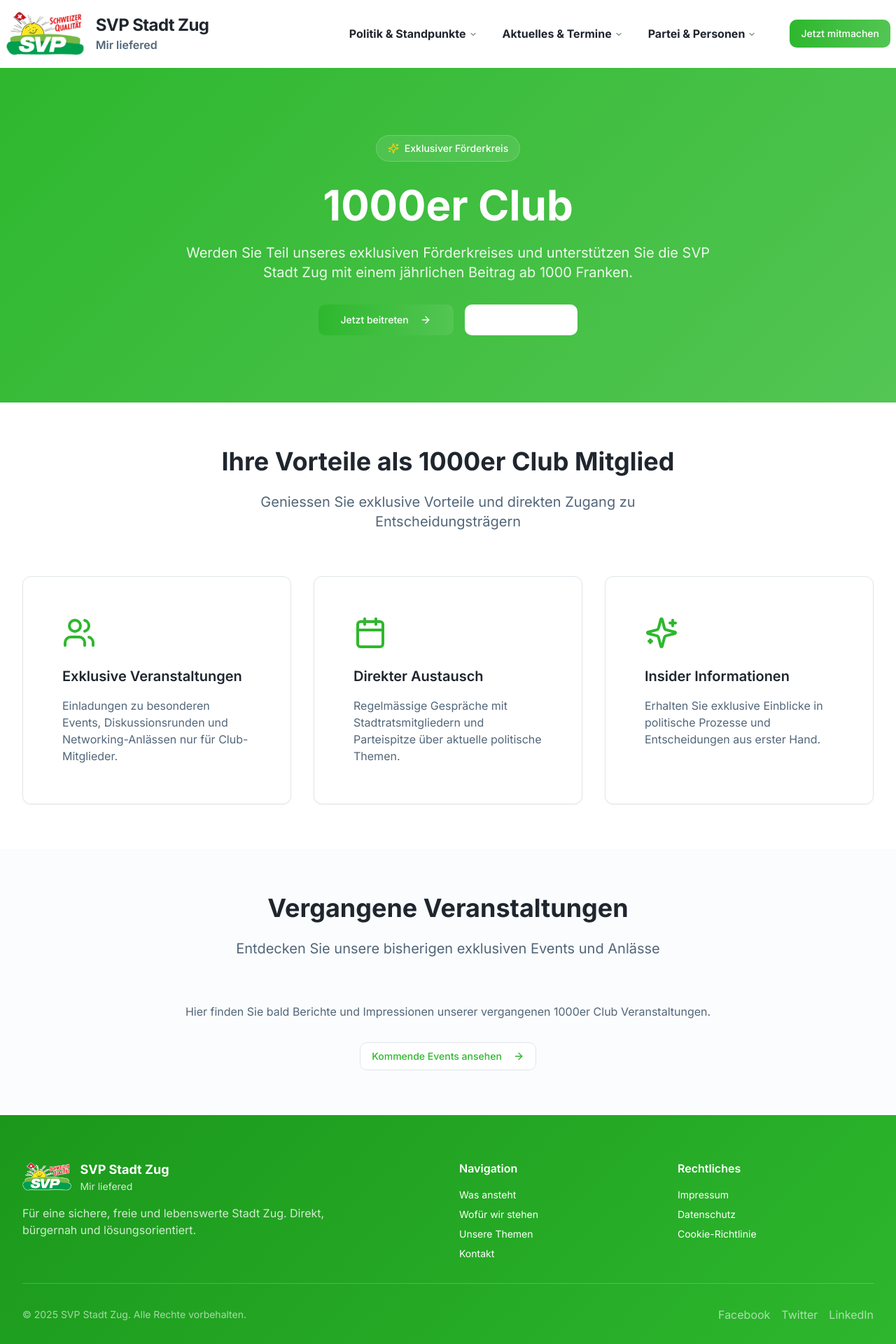
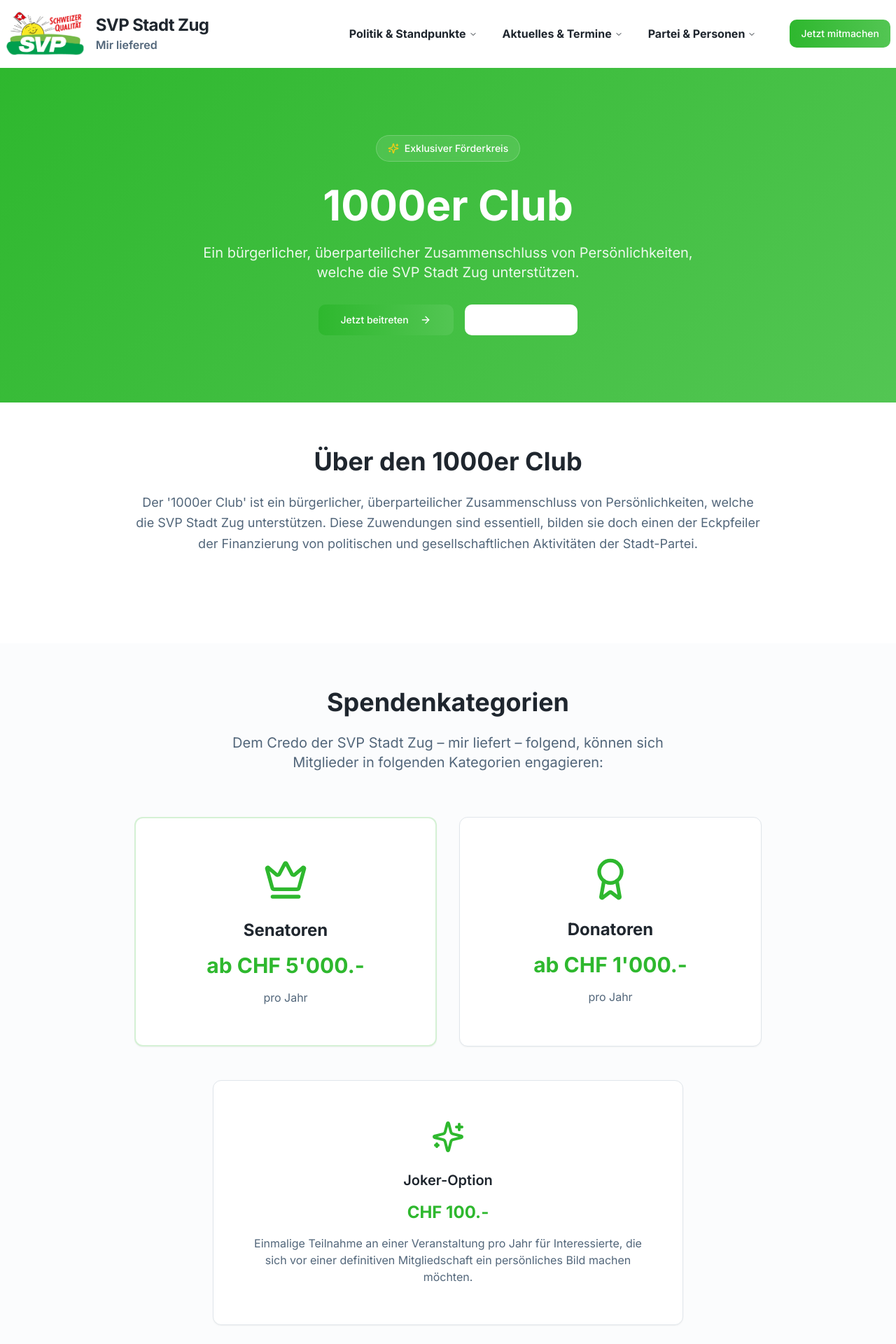
Before and after one commit to windo-ch/zug-stadt-kern, a React (Vite) app: page /1000er-club in a window 1280 px wide. Shown: the top 1920 px of the page at 70% size. Built offline with nearby package versions, Linux system fonts and the light colour scheme.

Commit message:
Add 1000er Club content
Updated the `TausenderClub.tsx` page with provided content, including descriptions of membership tiers, event information, and contact details.

```diff
--- a/src/pages/TausenderClub.tsx
+++ b/src/pages/TausenderClub.tsx
@@ -1,6 +1,6 @@
 import Header from "@/components/Header";
 import Footer from "@/components/Footer";
-import { Sparkles, Users, Calendar, ArrowRight } from "lucide-react";
+import { Sparkles, Users, Calendar, ArrowRight, Crown, Award, Mail, Phone } from "lucide-react";
 import { Button } from "@/components/ui/button";
 import { Card, CardContent } from "@/components/ui/card";
 
@@ -21,14 +21,16 @@ const TausenderClub = () => {
             1000er Club
           </h1>
           <p className="text-xl text-white/90 max-w-3xl mx-auto mb-8">
-            Werden Sie Teil unseres exklusiven Förderkreises und unterstützen Sie
-            die SVP Stadt Zug mit einem jährlichen Beitrag ab 1000 Franken.
+            Ein bürgerlicher, überparteilicher Zusammenschluss von Persönlichkeiten,
+            welche die SVP Stadt Zug unterstützen.
           </p>
 
           <div className="flex flex-col sm:flex-row gap-4 justify-center">
-            <Button size="lg" className="btn-hero">
+            <Button size="lg" className="btn-hero" asChild>
+              <a href="mailto:sekretariat.stadt@svp-zug.ch">
                 Jetzt beitreten
                 <ArrowRight className="ml-2 h-5 w-5" />
+              </a>
             </Button>
             <Button size="lg" variant="outline" className="border-white/30 text-white hover:bg-white/10">
               Mehr erfahren
@@ -37,54 +39,100 @@ const TausenderClub = () => {
         </div>
       </section>
 
+      {/* About Section */}
+      <section className="section-padding">
+        <div className="container-max mx-auto">
+          <div className="max-w-4xl mx-auto text-center mb-16">
+            <h2 className="text-3xl md:text-4xl font-bold mb-6">
+              Über den 1000er Club
+            </h2>
+            <p className="text-lg text-muted-foreground leading-relaxed">
+              Der '1000er Club' ist ein bürgerlicher, überparteilicher Zusammenschluss von Persönlichkeiten,
+              welche die SVP Stadt Zug unterstützen. Diese Zuwendungen sind essentiell, bilden sie doch einen
+              der Eckpfeiler der Finanzierung von politischen und gesellschaftlichen Aktivitäten der Stadt-Partei.
+            </p>
+          </div>
+        </div>
+      </section>
+
+      {/* Membership Categories */}
+      <section className="section-padding bg-muted/30">
+        <div className="container-max mx-auto">
+          <div className="text-center mb-16">
+            <h2 className="text-3xl md:text-4xl font-bold mb-6">
+              Spendenkategorien
+            </h2>
+            <p className="text-xl text-muted-foreground max-w-2xl mx-auto mb-8">
+              Dem Credo der SVP Stadt Zug – mir liefert – folgend, können sich Mitglieder in folgenden Kategorien engagieren:
+            </p>
+          </div>
+
+          <div className="grid md:grid-cols-2 gap-8 max-w-4xl mx-auto mb-12">
+            <Card className="card-elevated border-2 border-primary/20">
+              <CardContent className="p-8 text-center">
+                <Crown className="h-16 w-16 text-primary mx-auto mb-6" />
+                <h3 className="text-2xl font-bold mb-4">Senatoren</h3>
+                <p className="text-3xl font-bold text-primary mb-4">ab CHF 5'000.-</p>
+                <p className="text-muted-foreground">pro Jahr</p>
+              </CardContent>
+            </Card>
+
+            <Card className="card-elevated">
+              <CardContent className="p-8 text-center">
+                <Award className="h-16 w-16 text-primary mx-auto mb-6" />
+                <h3 className="text-2xl font-bold mb-4">Donatoren</h3>
+                <p className="text-3xl font-bold text-primary mb-4">ab CHF 1'000.-</p>
+                <p className="text-muted-foreground">pro Jahr</p>
+              </CardContent>
+            </Card>
+          </div>
+
+          <Card className="card-elevated max-w-2xl mx-auto">
+            <CardContent className="p-8 text-center">
+              <Sparkles className="h-12 w-12 text-primary mx-auto mb-6" />
+              <h3 className="text-xl font-semibold mb-4">Joker-Option</h3>
+              <p className="text-2xl font-bold text-primary mb-4">CHF 100.-</p>
+              <p className="text-muted-foreground">
+                Einmalige Teilnahme an einer Veranstaltung pro Jahr für Interessierte,
+                die sich vor einer definitiven Mitgliedschaft ein persönliches Bild machen möchten.
+              </p>
+            </CardContent>
+          </Card>
+        </div>
+      </section>
+
       {/* Benefits Section */}
       <section className="section-padding">
         <div className="container-max mx-auto">
           <div className="text-center mb-16">
             <h2 className="text-3xl md:text-4xl font-bold mb-6">
-              Ihre Vorteile als 1000er Club Mitglied
+              Ihre Vorteile als Mitglied
             </h2>
-            <p className="text-xl text-muted-foreground max-w-2xl mx-auto">
-              Geniessen Sie exklusive Vorteile und direkten Zugang zu Entscheidungsträgern
-            </p>
           </div>
 
-          <div className="grid md:grid-cols-3 gap-8">
+          <div className="grid md:grid-cols-2 gap-8 max-w-4xl mx-auto">
             <Card className="card-elevated">
               <CardContent className="p-8">
-                <Users className="h-12 w-12 text-primary mb-6" />
+                <Calendar className="h-12 w-12 text-primary mb-6" />
                 <h3 className="text-xl font-semibold mb-4">
-                  Exklusive Veranstaltungen
+                  Drei Veranstaltungen pro Jahr
                 </h3>
                 <p className="text-muted-foreground">
-                  Einladungen zu besonderen Events, Diskussionsrunden und
-                  Networking-Anlässen nur für Club-Mitglieder.
+                  Das verantwortliche Komitee des '1000er-Clubs' unter der Leitung des Präsidenten
+                  organisiert drei exklusive Veranstaltungen pro Jahr.
                 </p>
               </CardContent>
             </Card>
 
             <Card className="card-elevated">
               <CardContent className="p-8">
-                <Calendar className="h-12 w-12 text-primary mb-6" />
+                <Users className="h-12 w-12 text-primary mb-6" />
                 <h3 className="text-xl font-semibold mb-4">
-                  Direkter Austausch
+                  Pro Wirtschaft Zug Events
                 </h3>
                 <p className="text-muted-foreground">
-                  Regelmässige Gespräche mit Stadtratsmitgliedern und
-                  Parteispitze über aktuelle politische Themen.
-                </p>
-              </CardContent>
-            </Card>
-
-            <Card className="card-elevated">
-              <CardContent className="p-8">
-                <Sparkles className="h-12 w-12 text-primary mb-6" />
-                <h3 className="text-xl font-semibold mb-4">
-                  Insider Informationen
-                </h3>
-                <p className="text-muted-foreground">
-                  Erhalten Sie exklusive Einblicke in politische Prozesse
-                  und Entscheidungen aus erster Hand.
+                  Donatoren und Senatoren werden gratis an die Veranstaltungen
+                  des Vereins Pro Wirtschaft Zug eingeladen.
                 </p>
               </CardContent>
             </Card>
@@ -92,26 +140,70 @@ const TausenderClub = () => {
         </div>
       </section>
 
-      {/* Past Events Preview */}
+      {/* Contact & Outlook */}
       <section className="section-padding bg-muted/30">
         <div className="container-max mx-auto">
-          <div className="text-center mb-16">
-            <h2 className="text-3xl md:text-4xl font-bold mb-6">
-              Vergangene Veranstaltungen
-            </h2>
-            <p className="text-xl text-muted-foreground max-w-2xl mx-auto">
-              Entdecken Sie unsere bisherigen exklusiven Events und Anlässe
+          <div className="grid lg:grid-cols-2 gap-12">
+            {/* Contact Information */}
+            <div>
+              <h2 className="text-3xl font-bold mb-8">Kontakt & Anmeldung</h2>
+              <Card className="card-elevated">
+                <CardContent className="p-8">
+                  <p className="text-muted-foreground mb-6">
+                    Weitere Auskünfte erteilt Ihnen der Präsident des 1000er-Clubs persönlich.
+                    Anmeldungen als Mitglied richten Sie bitte direkt per E-Mail an:
                   </p>
+
+                  <div className="space-y-4 mb-8">
+                    <a
+                      href="mailto:sekretariat.stadt@svp-zug.ch"
+                      className="flex items-center gap-3 text-primary hover:text-primary/80 transition-colors"
+                    >
+                      <Mail className="h-5 w-5" />
+                      <span className="font-medium">sekretariat.stadt@svp-zug.ch</span>
+                    </a>
                   </div>
 
-          <div className="text-center">
-            <p className="text-muted-foreground mb-8">
-              Hier finden Sie bald Berichte und Impressionen unserer vergangenen 1000er Club Veranstaltungen.
+                  <div className="border-t pt-6">
+                    <p className="font-semibold text-lg mb-2">Marcus H. Bühler</p>
+                    <p className="text-muted-foreground mb-4">Präsident des 1000er-Clubs</p>
+                    <a
+                      href="tel:0793408168"
+                      className="flex items-center gap-3 text-primary hover:text-primary/80 transition-colors"
+                    >
+                      <Phone className="h-5 w-5" />
+                      <span className="font-medium">079 340 81 68</span>
+                    </a>
+                  </div>
+                </CardContent>
+              </Card>
+            </div>
+
+            {/* Outlook 2025 */}
+            <div>
+              <h2 className="text-3xl font-bold mb-8">Ausblick 2025</h2>
+              <Card className="card-elevated border-2 border-primary/20">
+                <CardContent className="p-8">
+                  <Calendar className="h-12 w-12 text-primary mb-6" />
+                  <h3 className="text-xl font-semibold mb-4">
+                    Nächstes Zusammentreffen
+                  </h3>
+                  <p className="text-lg font-medium text-primary mb-6">November 2025</p>
+
+                  <p className="text-muted-foreground mb-6">
+                    Sind Sie interessiert daran teilzunehmen? Dann melden Sie bitte bereits jetzt
+                    ihr Interesse an:
                   </p>
-            <Button variant="outline" className="btn-outline">
-              Kommende Events ansehen
-              <ArrowRight className="ml-2 h-4 w-4" />
+
+                  <Button className="btn-hero w-full" asChild>
+                    <a href="mailto:sekretariat.stadt@svp-zug.ch">
+                      <Mail className="mr-2 h-4 w-4" />
+                      Interesse anmelden
+                    </a>
                   </Button>
+                </CardContent>
+              </Card>
+            </div>
           </div>
         </div>
       </section>
```
Lines whose indentation alone changed are shown as unchanged.
